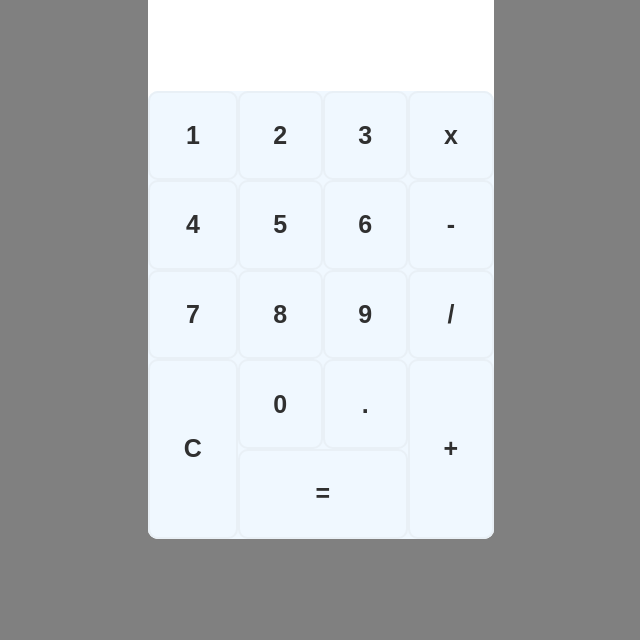
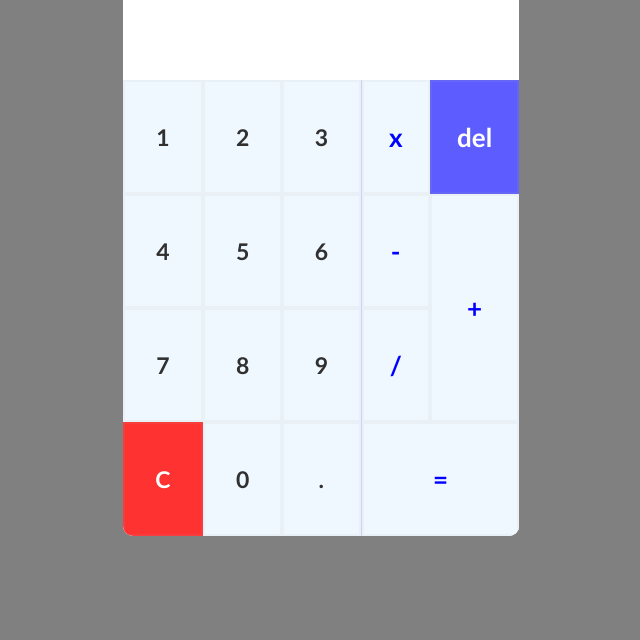
Before and after one commit to Nike2000/Calculator-in-js, a plain HTML site: page index.html in a window 1280 px wide. Shown: the part 160-800 px from the top of the page, without its empty margins (319-959 px from the left). Drawn offline with Linux system fonts and the light colour scheme.

Commit message:
improved ui

```diff
--- a/index.html
+++ b/index.html
@@ -12,26 +12,31 @@
 <body>
     <h1>Calculator</h1>
     <div id="container">
-        <input type="text" id="values" />
-        <input type="text" id="result" />
+        <input type="text" id="values" readonly />
+        <input type="text" id="result" readonly />
+        <div id="calc">
             <div id="number-btns">
                 <button class="btns" onclick="calc('1')" value="1" id="btn-1">1</button>
                 <button class="btns" onclick="calc('2')" value="2" id="btn-2">2</button>
                 <button class="btns" onclick="calc('3')" value="3" id="btn-3">3</button>
-            <button class="btns" onclick="calc('*')" value="x" id="btn-mult">x</button>
                 <button class="btns" onclick="calc('4')" value="4" id="btn-4">4</button>
                 <button class="btns" onclick="calc('5')" value="5" id="btn-5">5</button>
                 <button class="btns" onclick="calc('6')" value="6" id="btn-6">6</button>
-            <button class="btns" onclick="calc('-')" value="-" id="btn-min">-</button>
                 <button class="btns" onclick="calc('7')" value="7" id="btn-7">7</button>
                 <button class="btns" onclick="calc('8')" value="8" id="btn-8">8</button>
                 <button class="btns" onclick="calc('9')" value="9" id="btn-9">9</button>
-            <button class="btns" onclick="calc('/')" value="/" id="btn-div">/</button>
                 <button class="btns" onclick="clr()" value=">" id="btn-clr">C</button>
                 <button class="btns" onclick="calc('0')" value="0" id="btn-0">0</button>
                 <button class="btns" onclick="calc('.')" value=">" id="btn-">.</button>
+            </div>
+            <div id="operators">
+                <button class="btns" onclick="calc('*')" value="x" id="btn-mult">x</button>
+                <button class="btns" onclick="del()" value="del" id="btn-del">del</button>
+                <button class="btns" onclick="calc('-')" value="-" id="btn-min">-</button>
                 <button class="btns" onclick="calc('+')" value="+" id="btn-add">+</button>
+                <button class="btns" onclick="calc('/')" value="/" id="btn-div">/</button>
                 <button class="btns" onclick="solve()" value="=" id="btn-equal">=</button>
+            </div>
         </div>
     </div>
 </body>
--- a/index.js
+++ b/index.js
@@ -14,8 +14,8 @@ function calc(val) {
     }
 
     // prevents from adding operators one after other, either same or different
-    if(opr.includes(min_2)){
-        if(opr.includes(min_1)){
+    if (opr.includes(min_2)) {
+        if (opr.includes(min_1)) {
             document.getElementById('values').value = a.slice(0, -1)
         }
     }
@@ -33,3 +33,9 @@ function clr() {
     document.getElementById('values').value = "";
     document.getElementById('result').value = "";
 }
+
+//delets one item
+function del() {
+    let val = document.querySelector('#values').value.slice(0,-1);
+    document.querySelector('#values').value = val;
+}
--- a/style.css
+++ b/style.css
@@ -3,7 +3,7 @@
   padding: 0;
   box-sizing: border-box;
   outline: none;
-  font-family: sans-serif;
+  font-family: "Gill Sans", "Gill Sans MT", Calibri, "Trebuchet MS", sans-serif;
   color: white;
 }
 
@@ -17,16 +17,23 @@ body {
   justify-content: center;
   align-items: center;
 }
+
 #container {
   background-color: white;
-  height: 70vh;
+  height: 69vh;
   width: 27vw;
   display: flex;
   flex-direction: column;
   justify-content: center;
   align-items: center;
   border-radius: 10px;
+  overflow: hidden;
 }
+
+input[type="text"] {
+  cursor: default;
+}
+
 #values {
   width: 100%;
   height: 10%;
@@ -48,27 +55,53 @@ body {
   font-size: 25px;
   color: rgb(99, 99, 99);
 }
+
+/* -------------------- calc section -------------------- */
+#calc {
+  display: flex;
+  width: 100%;
+  height: 100%;
+}
+
+/* ------------------- number section ------------------- */
 #number-btns {
   display: grid;
-  grid-template-columns: auto auto auto auto;
+  grid-template-columns: auto auto auto;
   grid-area: 3px;
-  width: 100%;
-  height: 80%;
+  width: 60%;
+  height: 100%;
   background-color: aliceblue;
   border-radius: 10px;
 }
 .btns {
   font-weight: bold;
   text-align: center;
-  font-size: 25px;
+  font-size: 23px;
   border: 2px solid rgb(167, 167, 167, 0.1);
   color: rgb(48, 48, 48);
   background-color: aliceblue;
-  border-radius: 10px;
 }
 .btns:hover {
   background-color: rgba(196, 228, 255, 0.568);
 }
+
+/* ------------------ operators section ----------------- */
+#operators {
+  display: grid;
+  grid-template-columns: auto auto;
+  grid-area: 3px;
+  width: 40%;
+  height: 100%;
+  background-color: aliceblue;
+  border-left: 1px solid rgb(206, 206, 255);
+}
+
+#operators > .btns {
+  font-size: 26px;
+  color: blue;
+}
+
+/* ------------------------ btns ------------------------ */
 #btn-add {
   grid-row: span 2;
 }
@@ -76,13 +109,34 @@ body {
   grid-column: span 2;
 }
 #btn-clr {
-  grid-row: span 2;
+  background-color: rgb(255, 50, 50);
+  color: white;
+  transition: 0.3s;
+}
+#btn-del {
+  background-color: rgb(93, 93, 255);
+  color: white !important;
+  transition: 0.3s;
+}
+#btn-clr:hover {
+  background-color: rgb(255, 16, 16);
+}
+
+#btn-del:hover {
+  background-color: rgb(40, 40, 255);
+}
+
+@media (max-width: 1400px) {
+  #container {
+    height: 69vh;
+    width: 31vw;
+  }
 }
 
 /* SCREEN SIZE LESS THAN 900px - Tablets*/
 @media (max-width: 900px) {
   #container {
-    height: 65vh;
+    height: 70vh;
     width: 45vw;
   }
 }
@@ -90,7 +144,7 @@ body {
 /* SCREEN SIZE LESS THAN 500px - MOBILES */
 @media (max-width: 500px) {
   #container {
-    height: 55vh;
-    width: 70vw;
+    height: 62vh;
+    width: 67vw;
   }
 }
```
Lines whose indentation alone changed are shown as unchanged.
